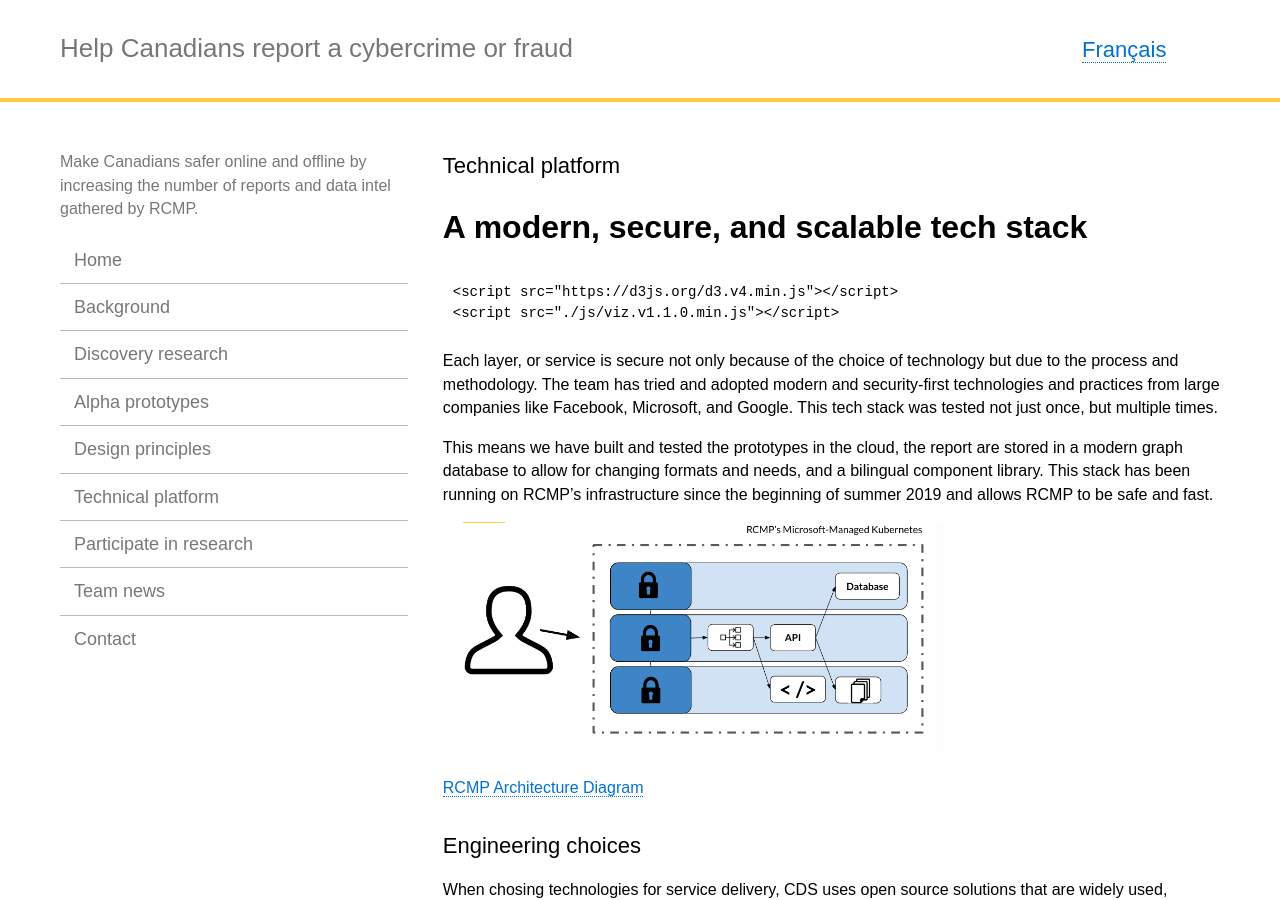
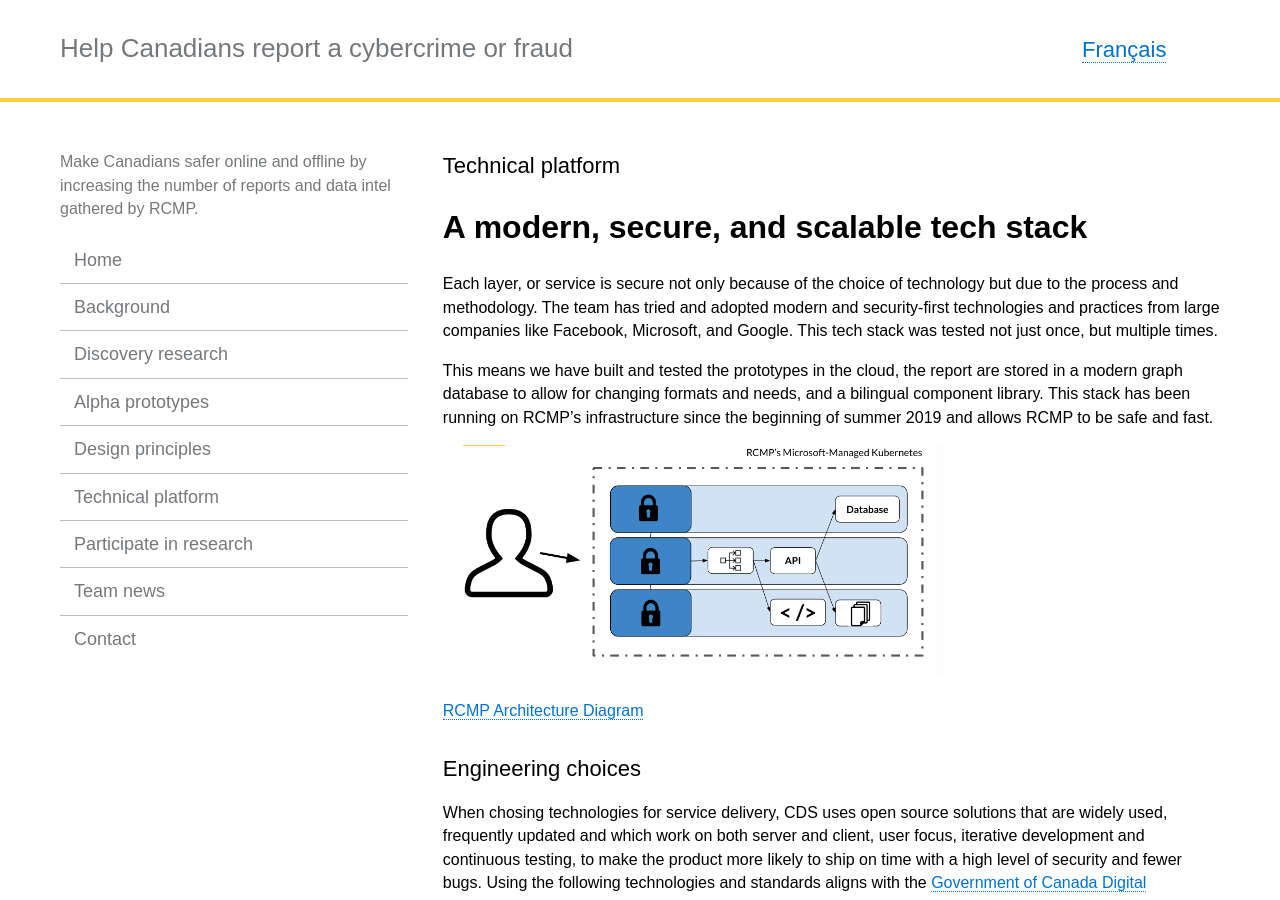
Before and after one commit to cds-snc/rcmp-report-a-cybercrime-alpha-documentation, a Jekyll site: the page built from _pages/en/technical-platform.md, in a window 1280 px wide and 900 px high. Built offline with Jekyll 4.4.1, drawn with Linux system fonts in a browser that asks for light colours; part of the change alters nothing that is shown.

Commit message:
Update technical-platform.md

```diff
--- a/_pages/en/technical-platform.md
+++ b/_pages/en/technical-platform.md
@@ -7,9 +7,6 @@ trans_url: "/platforme-technique/"
 ---
 
 # A modern, secure, and scalable tech stack
-
-    <script src="https://d3js.org/d3.v4.min.js"></script>
-    <script src="./js/viz.v1.1.0.min.js"></script>
 
 Each layer, or service is secure not only because of the choice of technology but due to the process and methodology. The team has tried and adopted modern and security-first technologies and practices from large companies like Facebook, Microsoft, and Google. This tech stack was tested not just once, but multiple times.
 
```
